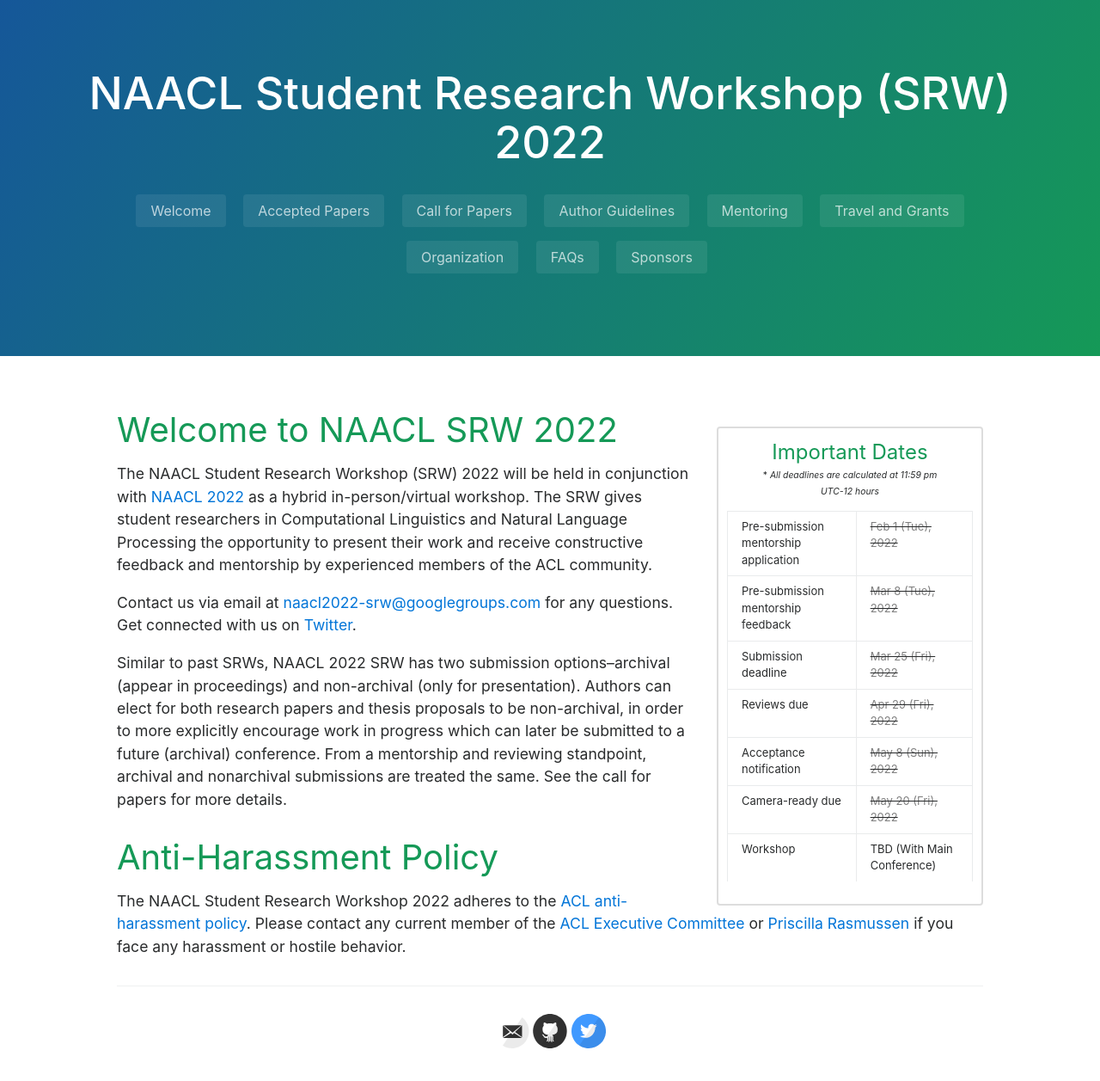
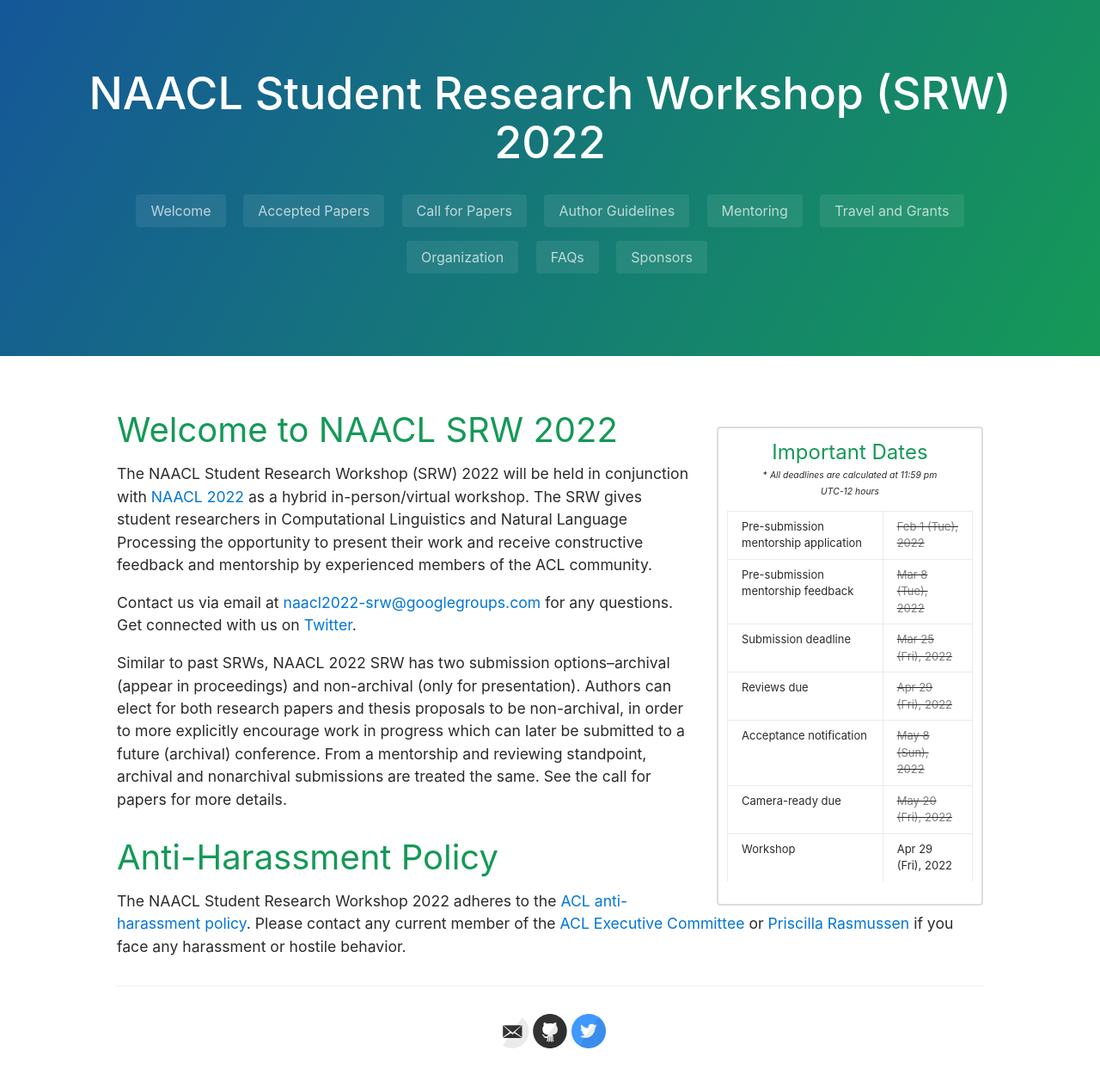
Before and after one commit to naacl2022-srw/naacl2022-srw.github.io, a Jekyll site: the page built from index.md, in a window 1280 px wide. Shown: the whole page at 86% size. Built offline with Jekyll 4.4.1, drawn with Linux system fonts in a browser that asks for light colours.

Commit message:
Update default.html

```diff
--- a/_layouts/default.html
+++ b/_layouts/default.html
@@ -13,7 +13,7 @@
     {% capture revdue %}{{'Apr 29 2022' | date: '%s'}}{% endcapture %}
     {% capture not %}{{'May 8 2022' | date: '%s'}}{% endcapture %}
     {% capture cam %}{{'May 20 2022' | date: '%s'}}{% endcapture %}
-
+    {% capture workshop %}{{'July 12 2022' | date: '%s'}}{% endcapture %}
 
     <section class="main-content">
       <div id="side-table-wrapper" style="float:right; width:310px; font-size: small">
@@ -48,7 +48,6 @@
             </tr>
             <tr><td>Reviews due</td>
               <td>
-
                 {% if revdue < nowdate %} <strike> <font color="grey">{% endif %}
                 {% assign datediff = revdue | minus: nowdate | divided_by: 60 | divided_by: 60 | divided_by: 24 %}
                 {% if datediff < 30  and datediff > -1 %} </font><font color="red"> {% endif %}
@@ -72,7 +71,12 @@
               </td>
             </tr>
             <tr><td>Workshop</td>
-              <td>TBD (With Main Conference)</td>
+              <td>
+                {% if workshop < nowdate %} <strike> <font color="grey">{% endif %}
+                {% assign datediff = revdue | minus: nowdate | divided_by: 60 | divided_by: 60 | divided_by: 24 %}
+                {% if datediff < 30  and datediff > -1 %} </font><font color="red"> {% endif %}
+                {{ revdue | date: "%b %-d (%a), %Y" }}</font>
+              </td>
             </tr>
             <tr></tr>
             <tr>
```
